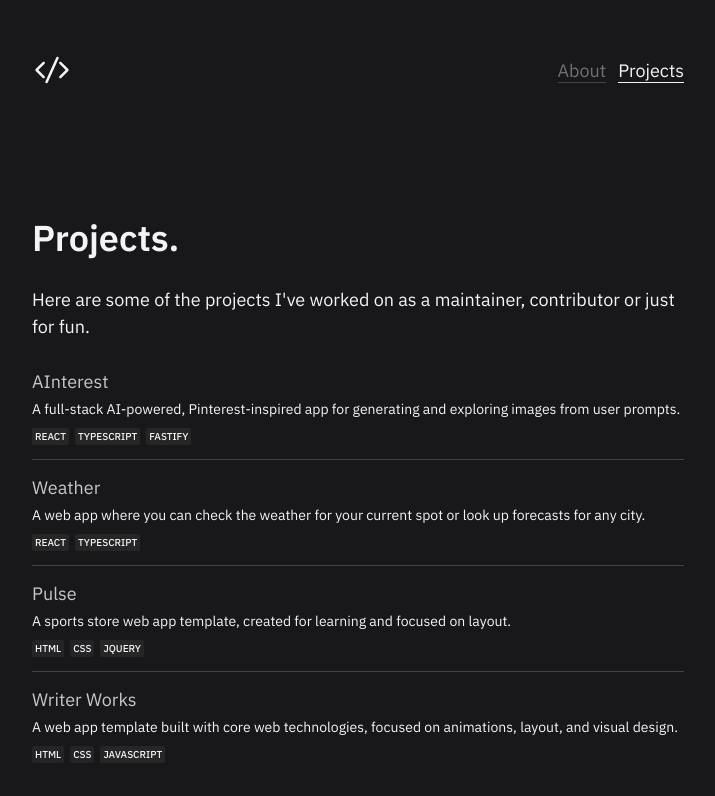
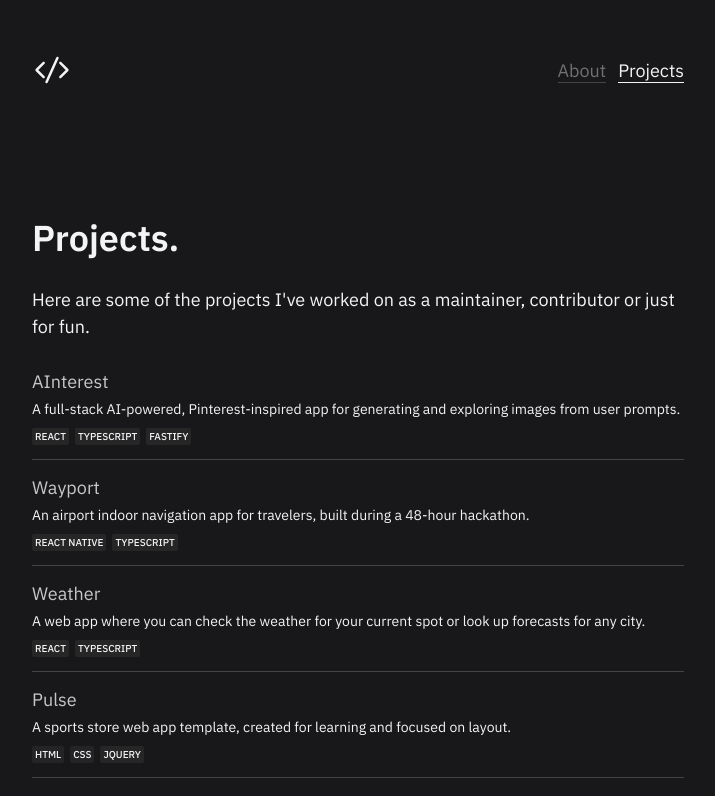
Before and after one commit to lorenzo-ap/portfolio, a React (Vite) app: page /projects in a window 1280 px wide. Shown: the top 796 px of the page, without its empty margins (282-997 px from the left). Built offline with nearby package versions, Linux system fonts and the light colour scheme.

Commit message:
feat: add wayport to projects

```diff
--- a/src/data/projects.ts
+++ b/src/data/projects.ts
@@ -7,6 +7,12 @@ export const projects: ProjectModel[] = [
 		skills: [Skill.React, Skill.TypeScript, Skill.Fastify],
 		description:
 			'A full-stack AI-powered, Pinterest-inspired app for generating and exploring images from user prompts.'
+	},
+	{
+		name: 'Wayport',
+		link: 'https://github.com/lorenzo-ap/hacktech',
+		skills: [Skill.ReactNative, Skill.TypeScript],
+		description: 'An airport indoor navigation app for travelers, built during a 48-hour hackathon.'
 	},
 	{
 		name: 'Weather',
--- a/src/types/skill.ts
+++ b/src/types/skill.ts
@@ -8,6 +8,7 @@ export const Skill = {
 	jQuery: 'jQuery',
 	HTML: 'HTML',
 	CSS: 'CSS',
-	Fastify: 'Fastify'
+	Fastify: 'Fastify',
+	ReactNative: 'React Native'
 };
 export type Skill = (typeof Skill)[keyof typeof Skill];
```
